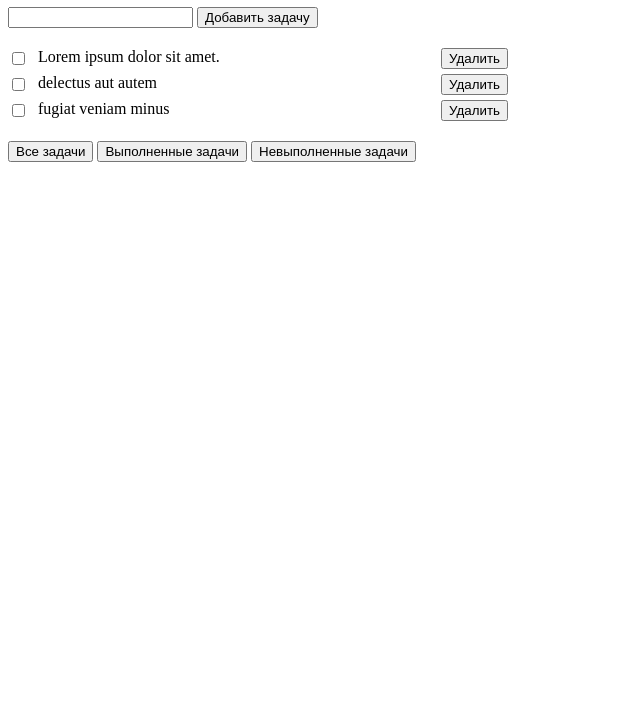
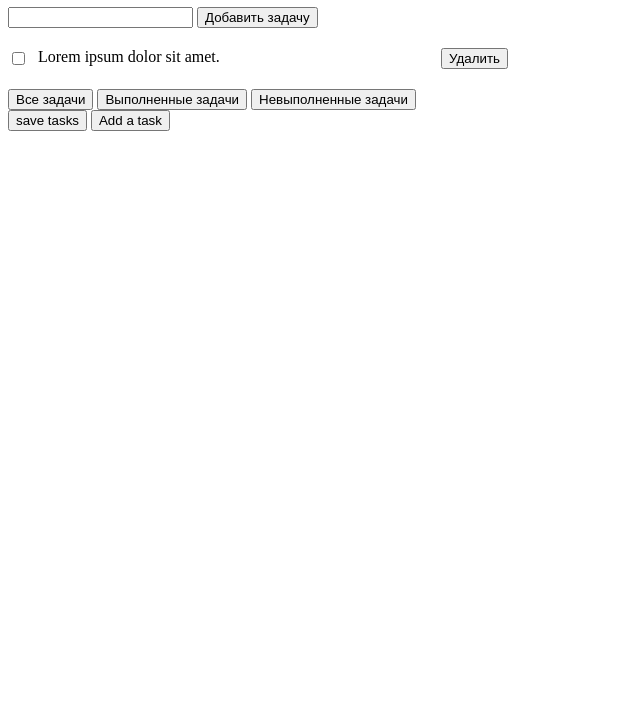
Before and after one commit to xinqich/todo-list, a website: page index.html in a window 1280 px wide. Shown: the part 73-800 px from the top of the page, without its empty margins (0-640 px from the left). Drawn offline with Linux system fonts and the light colour scheme.

Commit message:
Update index.html

```diff
--- a/index.html
+++ b/index.html
@@ -18,31 +18,12 @@
                 <button type="submit" class="submit-task main-btn">Добавить задачу</button>
             </form>
         </div>
-        <div class="task-list ">
-            <div class="task">
+        <div class="task-list " id="taskList">
+            <!--            tasks will appear here         -->
+            <div class="task" id="1">
                 <div class="left-side">
-                    <input type="checkbox" name="task-completed">
+                    <input type="checkbox" class="checkbox">
                     <div class="task-title">Lorem ipsum dolor sit amet.</div>
-                </div>
-                <div class="right-side">
-                    <span class="notification"></span>
-                    <button class="main-btn delete-btn">Удалить</button>
-                </div>
-            </div>
-            <div class="task">
-                <div class="left-side">
-                    <input type="checkbox" name="task-completed">
-                    <div class="task-title">delectus aut autem</div>
-                </div>
-                <div class="right-side">
-                    <span class="notification"></span>
-                    <button class="main-btn delete-btn">Удалить</button>
-                </div>
-            </div>
-            <div class="task">
-                <div class="left-side">
-                    <input type="checkbox" name="task-completed">
-                    <div class="task-title">fugiat veniam minus</div>
                 </div>
                 <div class="right-side">
                     <span class="notification"></span>
@@ -57,5 +38,11 @@
         </div>
     </div>
 </div>
+
+<div class="dev-buttons">
+    <button onclick="saveTasks()">save tasks</button>
+    <button onclick="addTask('Lorem ipsum dolor sit amet.' , false)">Add a task</button>
+</div>
+<script src="src/script.js"></script>
 </body>
 </html>
```
